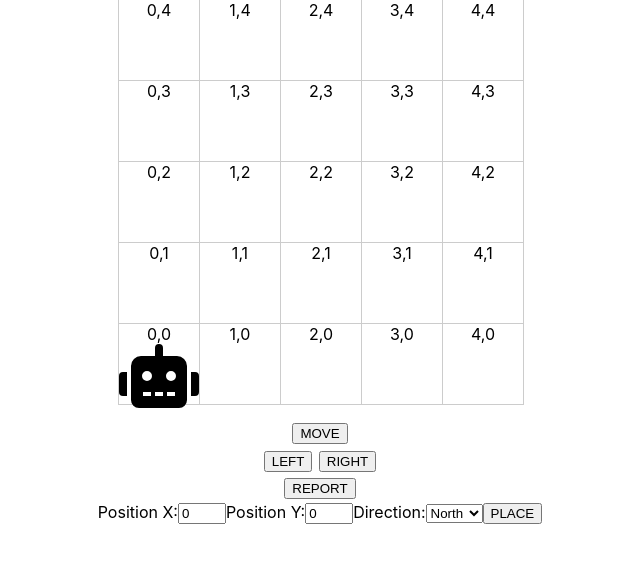
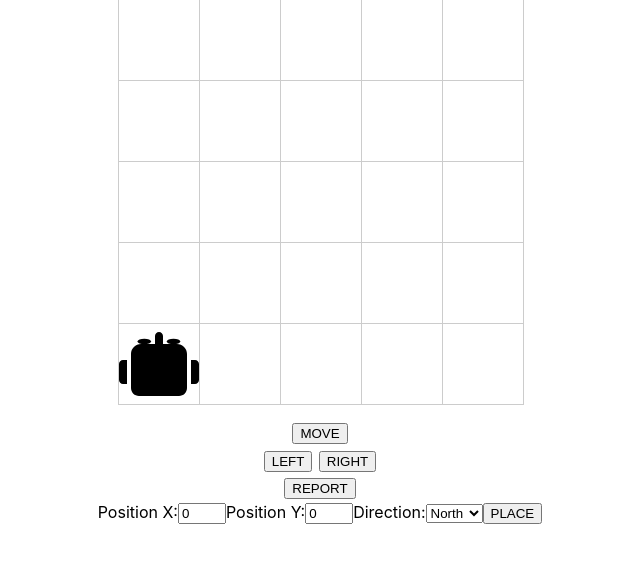
Before and after one commit to micail/react-robot, a React (Create React App) app: page / in a window 1280 px wide. Both pictures are taken after a click on the input "PLACE". Shown: the top 562 px of the page, without its empty margins (320-960 px from the left). Built offline with nearby package versions, Linux system fonts and the light colour scheme.

Commit message:
Code clean up

```diff
--- a/src/components/Place/Place.jsx
+++ b/src/components/Place/Place.jsx
@@ -8,11 +8,6 @@ const Place = ({ x, y, position }) => {
 
   return (
     <div className="place">
-      <p>
-        {x}
-        ,
-        {y}
-      </p>
       {robotRender}
     </div>
   );
--- a/src/components/Robot/Robot.scss
+++ b/src/components/Robot/Robot.scss
@@ -1,4 +1,6 @@
 #robot {
+  display: block;
+  margin-top: .5rem;
 
   /* facing north */
   &.N {
```
Also changed, not shown: src/components/Robot/robot-solid.svg.
